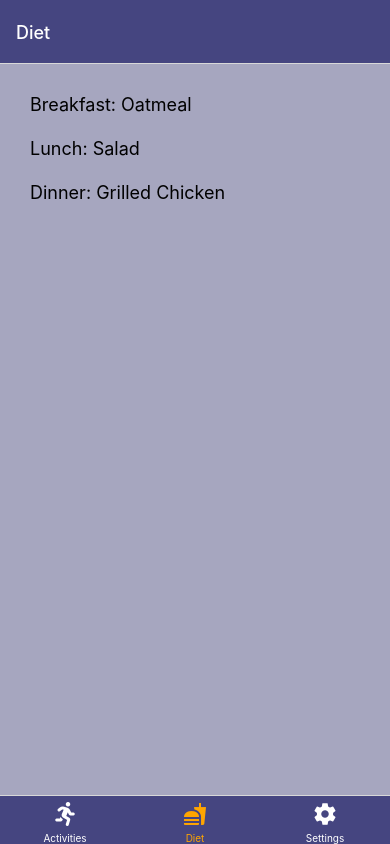
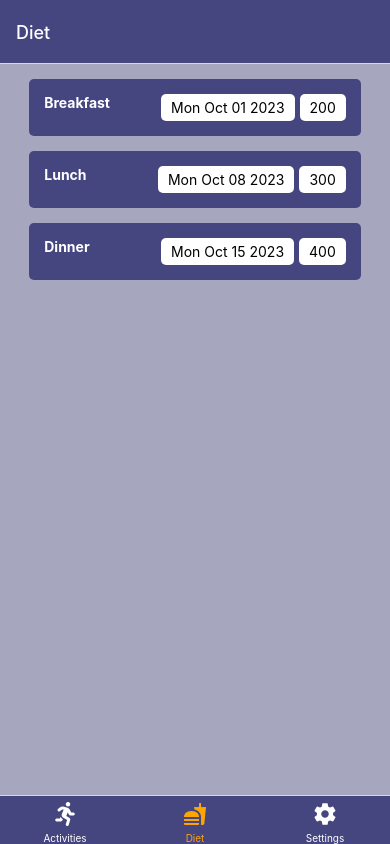
Before and after one commit to daodaojiang622/daodaojiang622-CS5520-FA2024-Vancouver-Assignment2, a React Native app in the folder activity_diet_tracker_app/: screen /Diet in a window 390 px wide. Built offline with nearby package versions, Linux system fonts and the light colour scheme.

Commit message:
refactored diet screen to use itemslist

```diff
--- a/activity_diet_tracker_app/Screens/DietScreen.js
+++ b/activity_diet_tracker_app/Screens/DietScreen.js
@@ -1,21 +1,16 @@
 import React from 'react';
 import { View, Text, FlatList, StyleSheet } from 'react-native';
+import ItemsList from '../Components/ItemsList';
 
 const dietEntries = [
-  { id: '1', name: 'Breakfast: Oatmeal' },
-  { id: '2', name: 'Lunch: Salad' },
-  { id: '3', name: 'Dinner: Grilled Chicken' },
+  { id: '1', name: 'Breakfast', date: 'Mon Oct 01 2023', otherData: '200' },
+  { id: '2', name: 'Lunch', date: 'Mon Oct 08 2023', otherData: '300' },
+  { id: '3', name: 'Dinner', date: 'Mon Oct 15 2023', otherData: '400' },
 ];
 
 export default function DietScreen() {
   return (
-    <View style={styles.container}>
-      <FlatList
-        data={dietEntries}
-        keyExtractor={(item) => item.id}
-        renderItem={({ item }) => <Text style={styles.item}>{item.name}</Text>}
-      />
-    </View>
+    <ItemsList data={dietEntries} />
   );
 }
 
```
